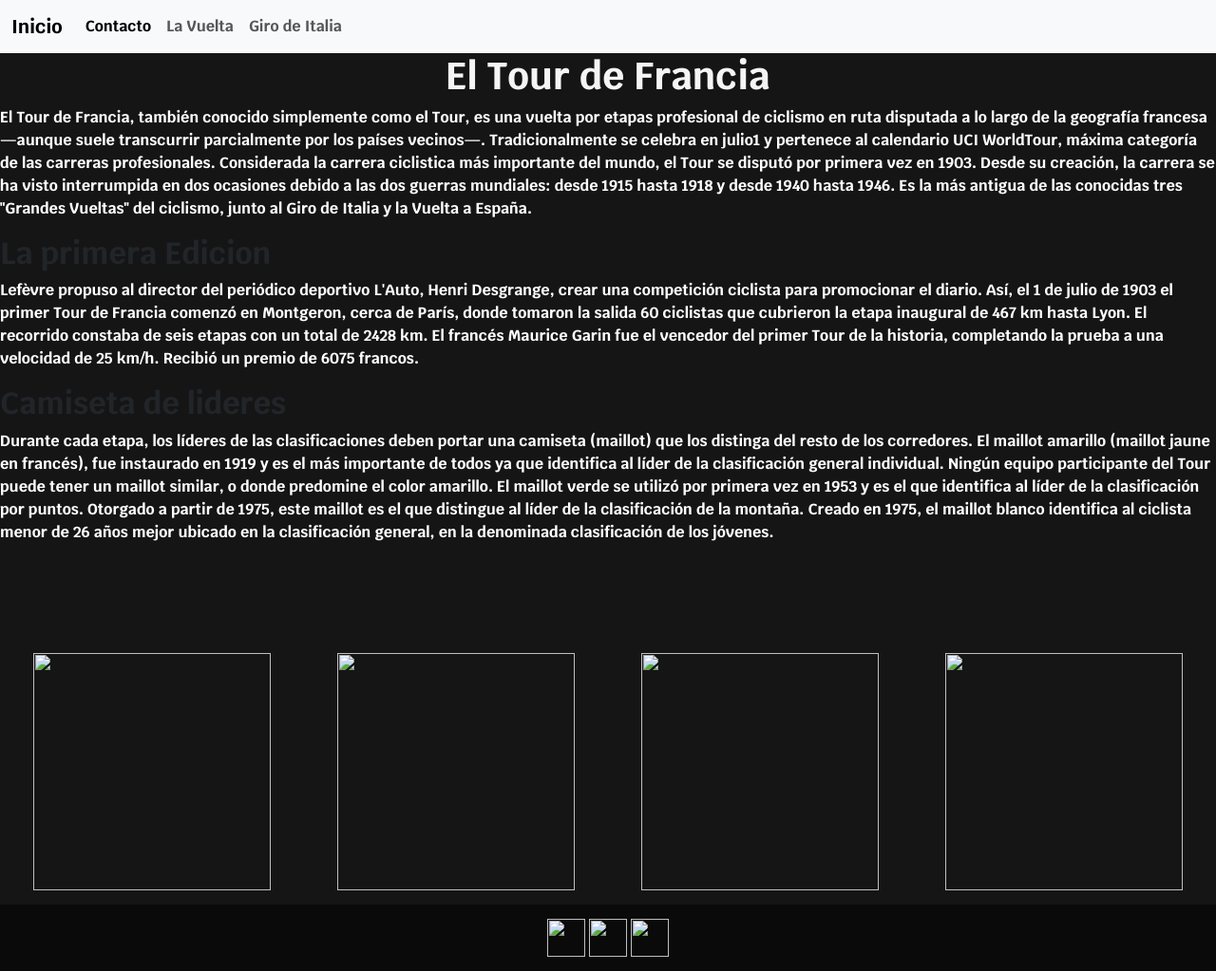
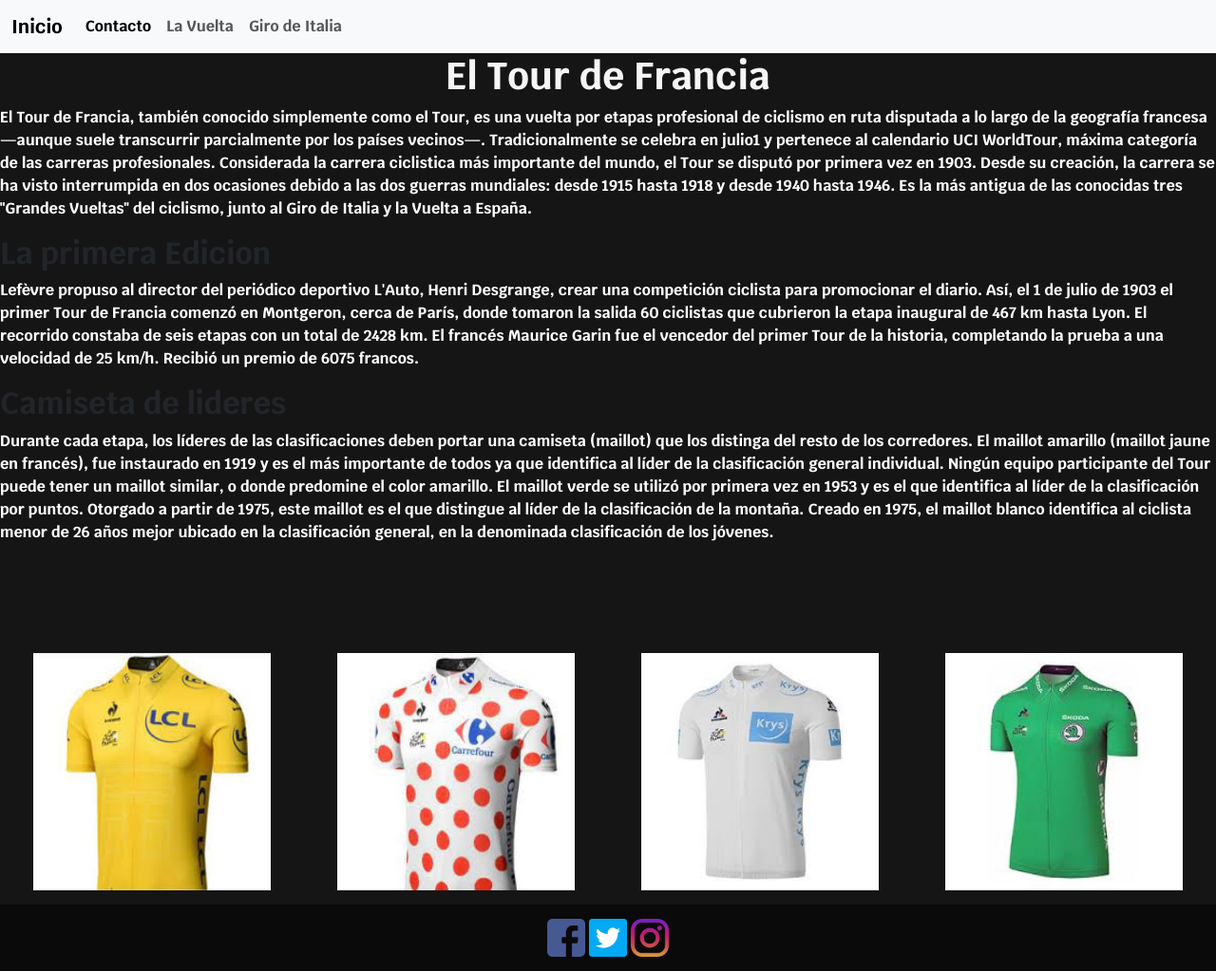
Before and after one commit to leandro8a2023/coderentregas, a plain HTML site: page pages/tourthefrance.html in a window 1280 px wide. Shown: the whole page at 95% size. Drawn offline with Linux system fonts and the light colour scheme; the site is published under a folder, as on GitHub Pages, so addresses that start at the root find nothing.

Commit message:
imagenes-reparadas

```diff
--- a/pages/tourthefrance.html
+++ b/pages/tourthefrance.html
@@ -92,18 +92,18 @@
     </main>
     <section>
       <div class="logos">
-        <img src="/images/lidertour.jpg" />
-        <img src="/images/lidermontañatour.jpg" />
-        <img src="/images/mejorjoven.jpg" />
-        <img src="/images/lidersprint.jpg" />
+        <img src="../images/lidertour.jpg" />
+        <img src="../images/lidermontañatour.jpg" />
+        <img src="../images/mejorjoven.jpg" />
+        <img src="../images/lidersprint.jpg" />
       </div>
     </section>
 
     <footer>
       <div class="redes">
-        <img src="/images/facebook.png" />
-        <img src="/images/gorjeo.png" />
-        <img src="/images/instagram.png" />
+        <img src="../images/facebook.png" />
+        <img src="../images/gorjeo.png" />
+        <img src="../images/instagram.png" />
       </div>
     </footer>
   </body>
```
Also changed, not shown: pages/ilgiro.html (+6 -6 lines), pages/lavuelta.html (+6 -6 lines).
